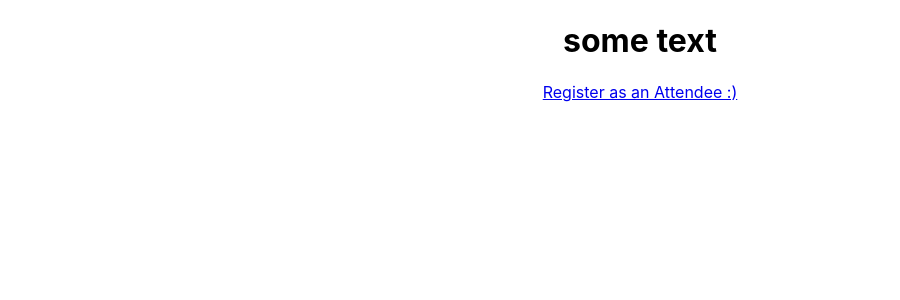
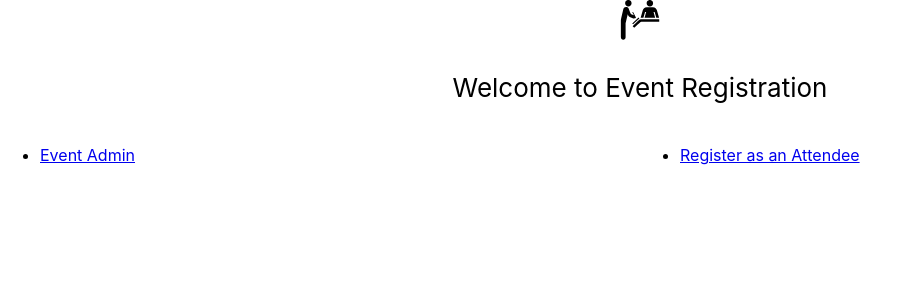
Before and after one commit to jamespro/eventregreact, a React (Create React App) app: page / in a window 1280 px wide. Shown: the top 300 px of the page, without its empty margins (0-900 px from the left). Built offline with nearby package versions, Linux system fonts and the light colour scheme.

Commit message:
feat: added links on main page to events admin and register

```diff
--- a/src/App.css
+++ b/src/App.css
@@ -1,5 +1,4 @@
 .App {
-  text-align: center;
 }
 
 .App-logo {
@@ -9,11 +8,12 @@
 
 @media (prefers-reduced-motion: no-preference) {
   /* .App-logo {
-    animation: App-logo-spin infinite 20s linear;
-  } */
+        animation: App-logo-spin infinite 20s linear;
+    } */
 }
 
 .App-header {
+  text-align: center;
   background-color: #ffffff;
   min-height: 5vh;
   display: flex;
@@ -36,3 +36,9 @@
     transform: rotate(360deg);
   }
 }
+
+#admin,
+#registration {
+  width: 50%;
+  float: left;
+}
--- a/src/App.js
+++ b/src/App.js
@@ -16,19 +16,22 @@ class App extends Component {
         {/* <!--make different components for demo form elements --> */}
         {/* <!--make different components for item form elements --> */}
         {/* <!--LATER: should define fields by sitetypes--> */}
-        {/* <header className="App-header">
-          <a className="home-link" href="/">
-            <img src={logo} className="App-logo" alt="logo" />
-          </a>
-          <p>Welcome to Event Registration</p>
-        </header> */}
         <section>
-          {/* <!--need a link (that looks like a button?) : Register as an Attendee--> */}
-
           {/* <!--need a route: /register/reginfo/ -- make this have logic for any kind of attendee and be dynamic, but based on what? localStorage probably --> */}
-          <a className="whatever" href="/register/reginfo/">
-            Register as an Attendee :)
-          </a>
+          <section id="admin">
+            <ul>
+              <li>
+                <a href="/admin/">Event Admin</a>
+              </li>
+            </ul>
+          </section>
+          <section id="registration">
+            <ul>
+              <li>
+                <a href="/register/reginfo/">Register as an Attendee</a>
+              </li>
+            </ul>
+          </section>
         </section>
         {/* <!--make a global registration footer include--> */}
       </div>
--- a/src/Components/SharedComponents/SharedHeader.js
+++ b/src/Components/SharedComponents/SharedHeader.js
@@ -1,11 +1,14 @@
 import React from "react";
-// import logo from "../../logo.svg";
+import logo from "../../logo.svg";
 
 const SharedHeader = () => {
   return (
-    <div>
-      <h1>some text</h1>
-    </div>
+    <header className="App-header">
+      <a className="home-link" href="/">
+        <img src={logo} className="App-logo" alt="logo" />
+      </a>
+      <p>Welcome to Event Registration</p>
+    </header>
   );
 };
 
```
